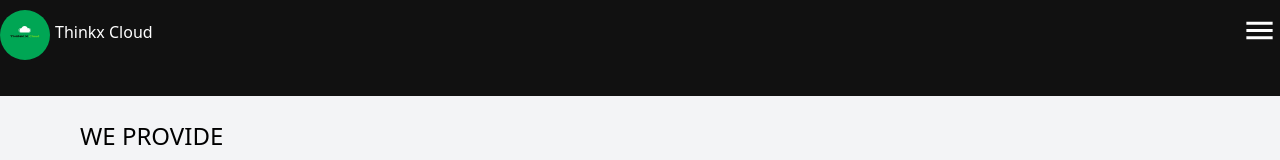
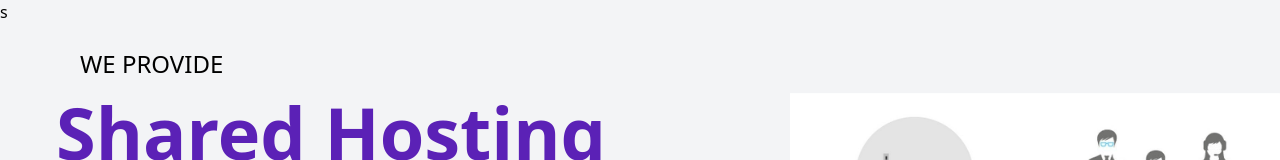
Before and after one commit to Thinkx-Software/thinkxcloud, a React (Create React App) app: page /sharedhosting in a window 1280 px wide. Shown: the top 160 px of the page. Built offline with nearby package versions, Linux system fonts and the light colour scheme.

Commit message:
en-no-edit

```diff
--- a/src/pages/HomePage/SharedHosting.jsx
+++ b/src/pages/HomePage/SharedHosting.jsx
@@ -37,10 +37,7 @@ function SharedHosting() {
     const [toggleMenu, setToggleMenu] = useState(true)
     return (
         <div>
-            {
-                isMobile ? <HeaderMobile toggleMenu={toggleMenu} setToggleMenu={setToggleMenu} />
-                    : <Header />
-            }
+            s
             <HostingSection type="Shared Hosting"
                 text="
                      We make it  easy to lanch your site with great customer support.
```
